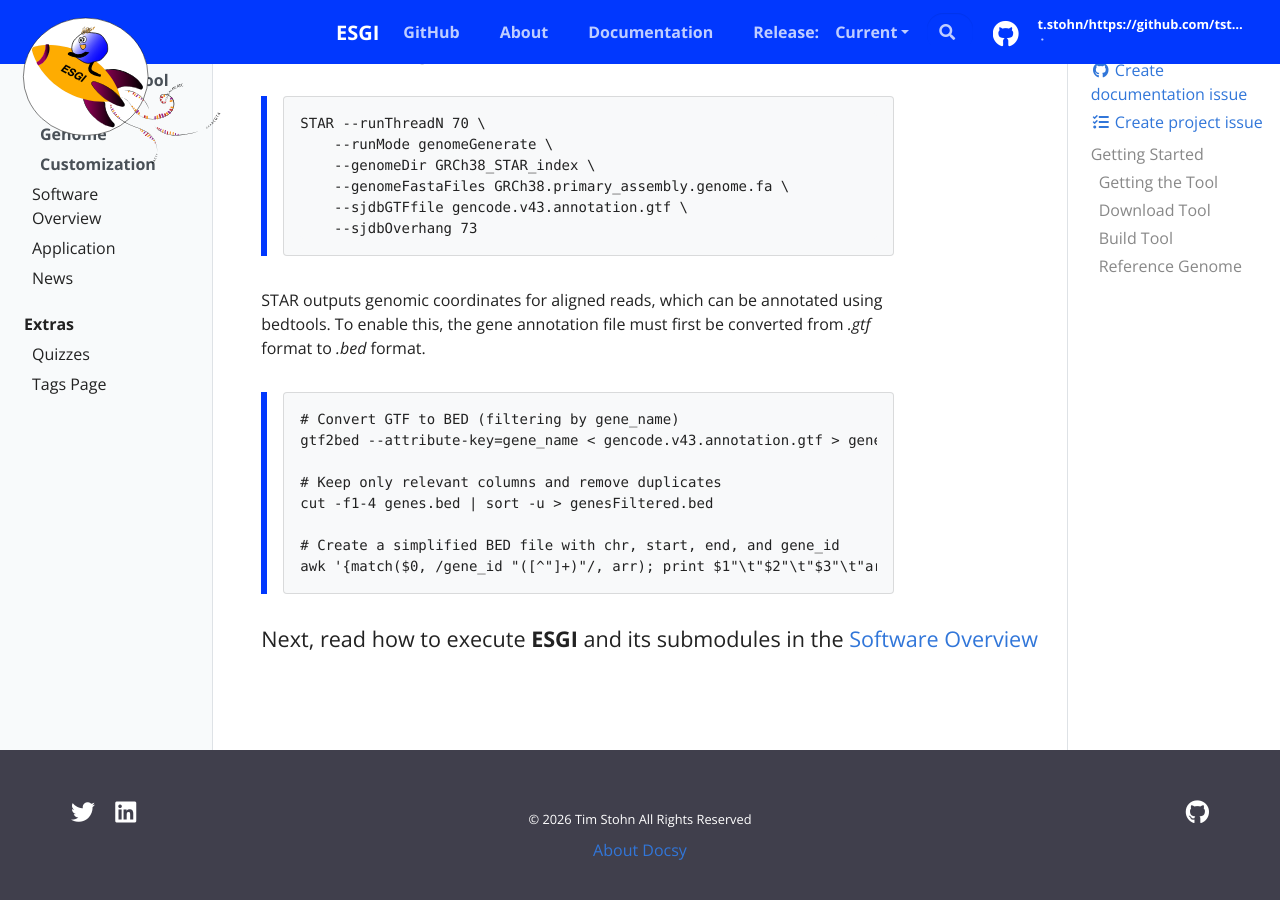
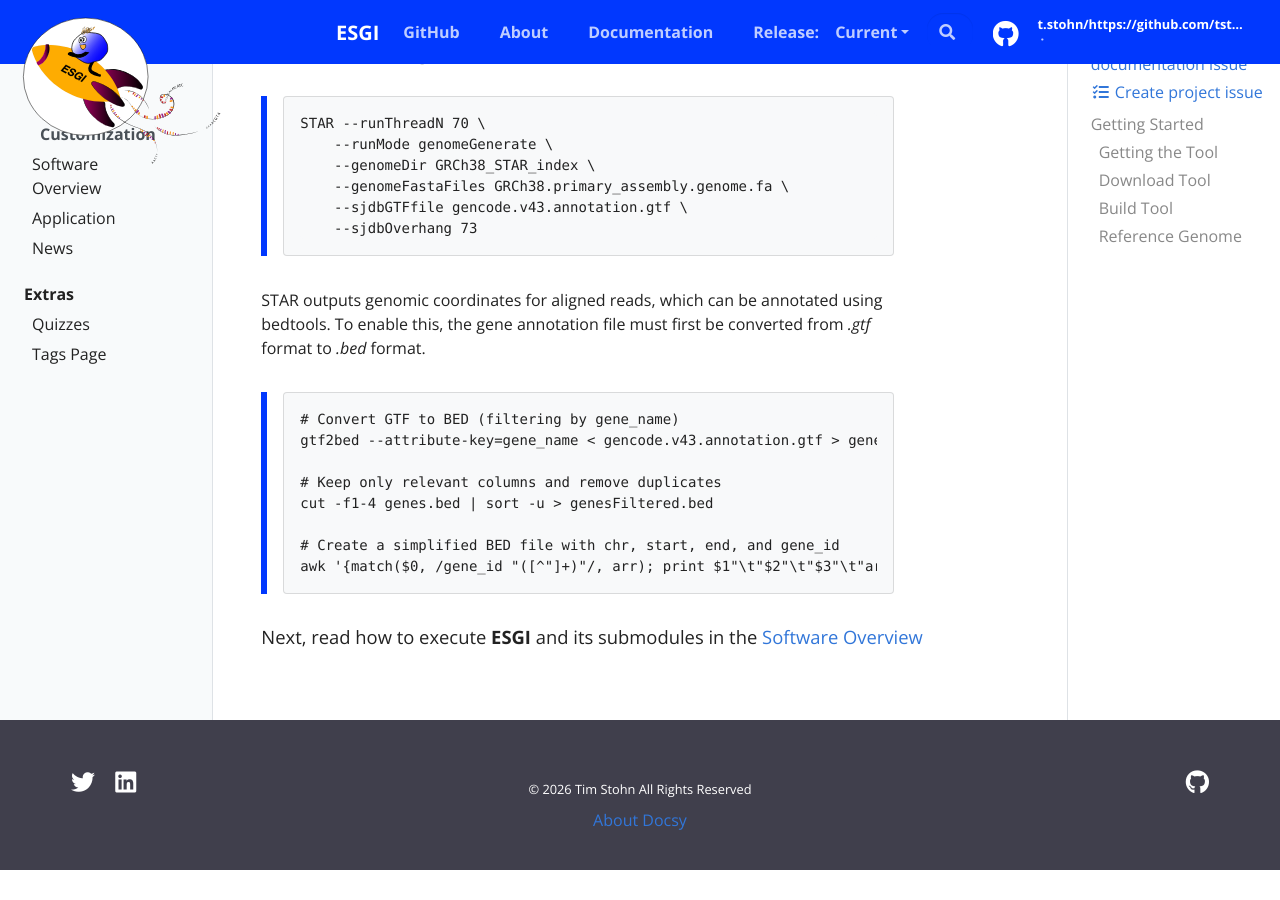
Before and after one commit to tstohn/ESGI.documentation, a Jekyll site: the page built from _docs/getting-started.md, in a window 1280 px wide and 900 px high, scrolled down 1506 px. Built offline with Jekyll 4.4.1, drawn with Linux system fonts in a browser that asks for light colours; after the commit the page ends 2376 px from its top, so only the background shows below that.

Commit message:
make text smaller

````diff
--- a/_docs/getting-started.md
+++ b/_docs/getting-started.md
@@ -76,4 +76,4 @@ STAR outputs genomic coordinates for aligned reads, which can be annotated using
 >awk '{match($0, /gene_id "([^"]+)"/, arr); print $1"\t"$2"\t"$3"\t"arr[1];}' genes.bed > genes_simple.bed
 >```
 
-#### Next, read how to execute **ESGI** and its submodules in the [Software Overview](software-overview#demultiplex)
+##### Next, read how to execute **ESGI** and its submodules in the [Software Overview](software-overview#demultiplex)
````
